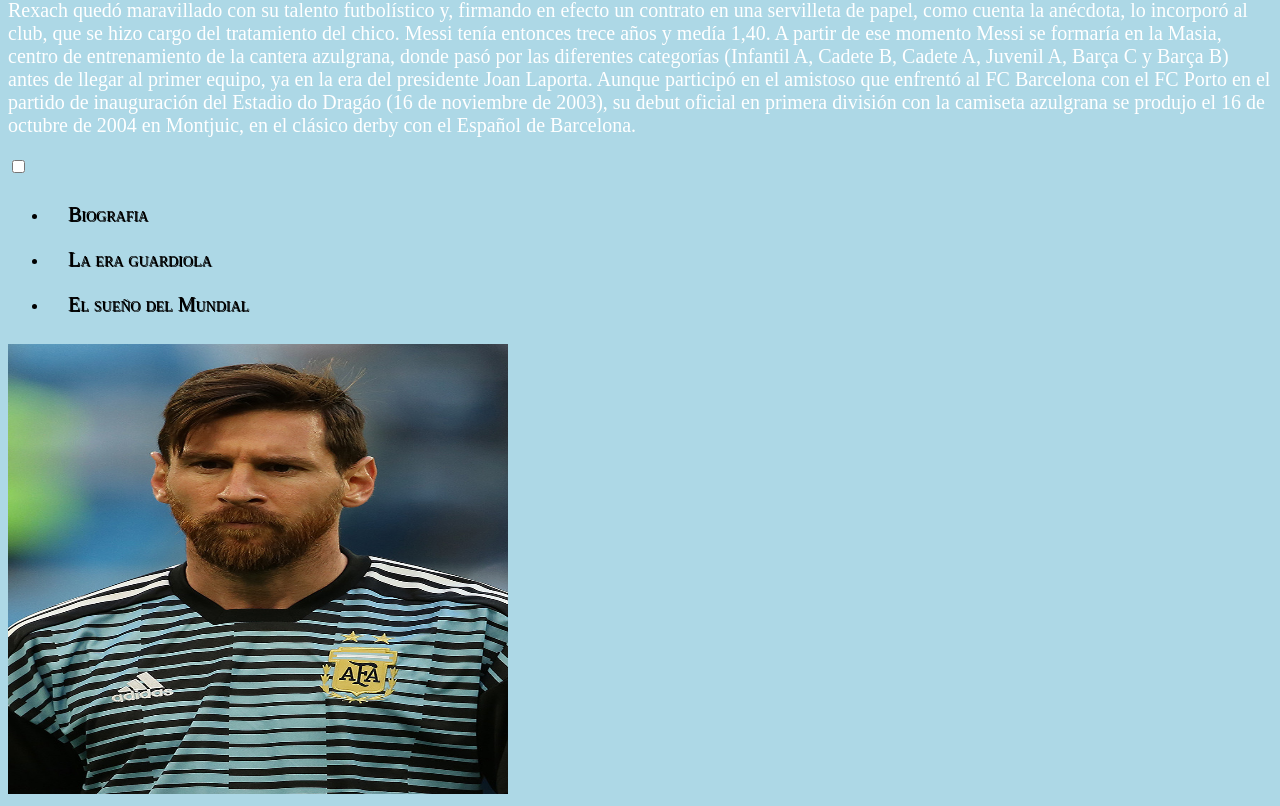
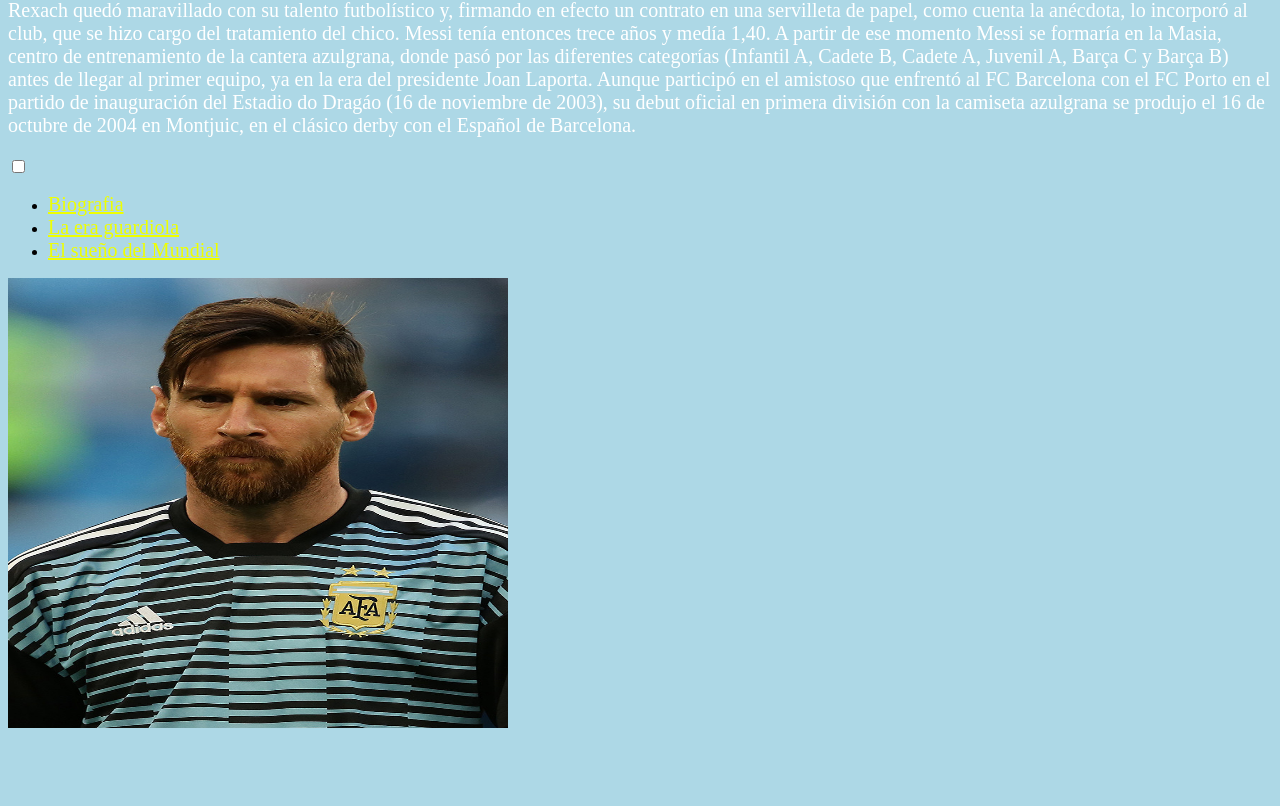
Before and after one commit to roccogb/Lionel-Messi, a plain HTML site: page index.html in a window 1280 px wide. Shown: the part 1205-2011 px from the top of the page. After the commit the page ends 1945 px from the top, so only its background shows below. Drawn offline with Linux system fonts and the light colour scheme.

Commit message:
Update style.css

```diff
--- a/style.css
+++ b/style.css
@@ -52,18 +52,6 @@ h2 {
     font-size: 40px;
 }
 
-.respmenu a {
-  color: inherit;
-  text-decoration: none;
-  display: block;
-  padding: 10px 20px;
-  border-bottom: 2px solid lightblue;
-  max-width: 200px;
-  background: lightblue;
-  font-variant: small-caps;
-  text-shadow: 1px 1px black;
-}
-
 a {
     color: rgb(238, 255, 0);
     font-size: 20px;
```
